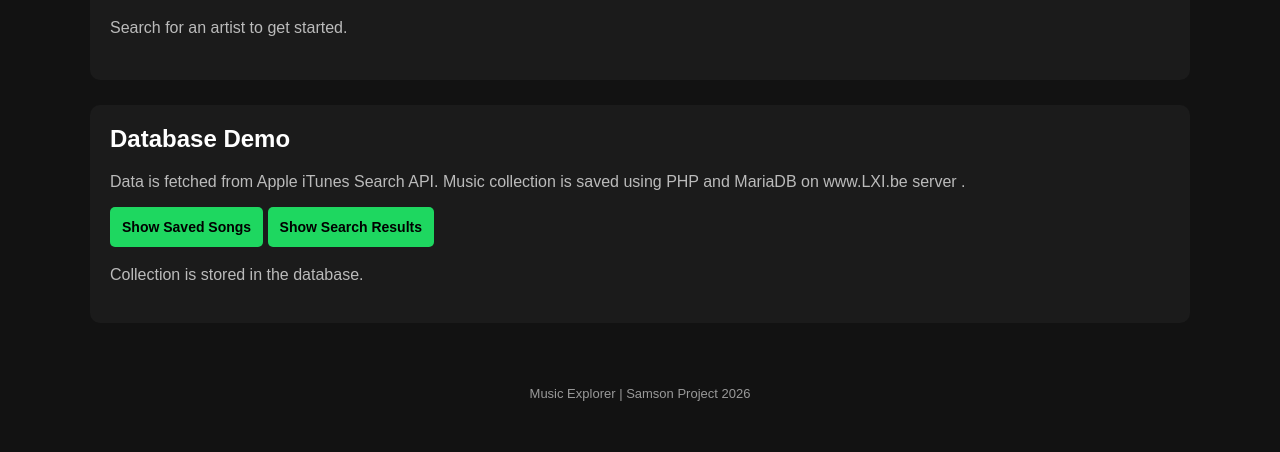
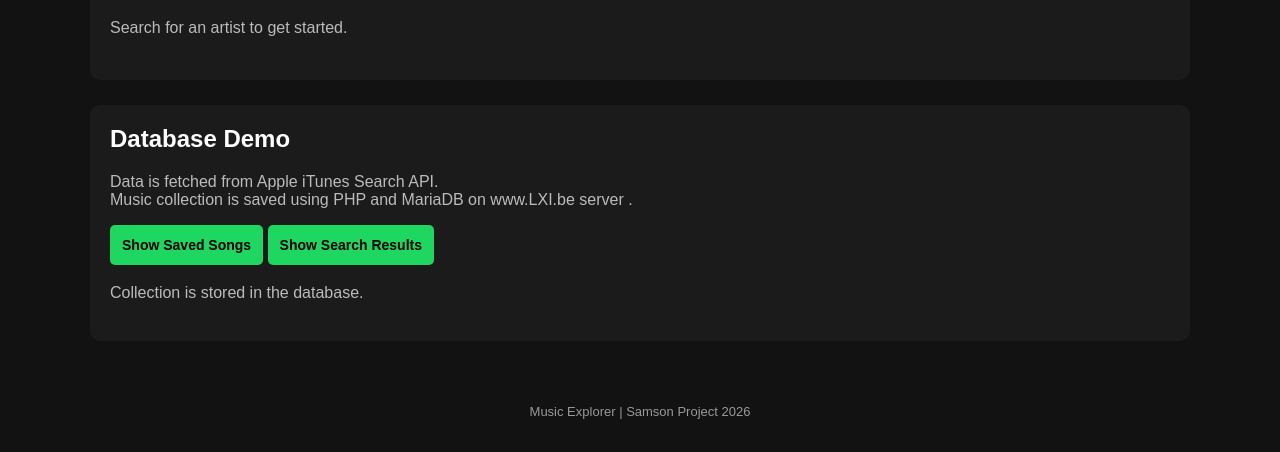
Before and after one commit to wolverine1vie/samson-music-xplorer, a plain HTML site: page index.html in a window 1280 px wide. Shown: the part 401-853 px from the top of the page. Drawn offline with Linux system fonts and the light colour scheme.

Commit message:
Update index.html

```diff
--- a/index.html
+++ b/index.html
@@ -55,7 +55,7 @@
         <section class="database-section">
             <h2>Database Demo</h2>
             <p id="description">
-                Data is fetched from Apple iTunes Search API.
+                Data is fetched from Apple iTunes Search API.<br>
                 Music collection is saved using PHP and MariaDB on www.LXI.be server
 .
             </p>
```
